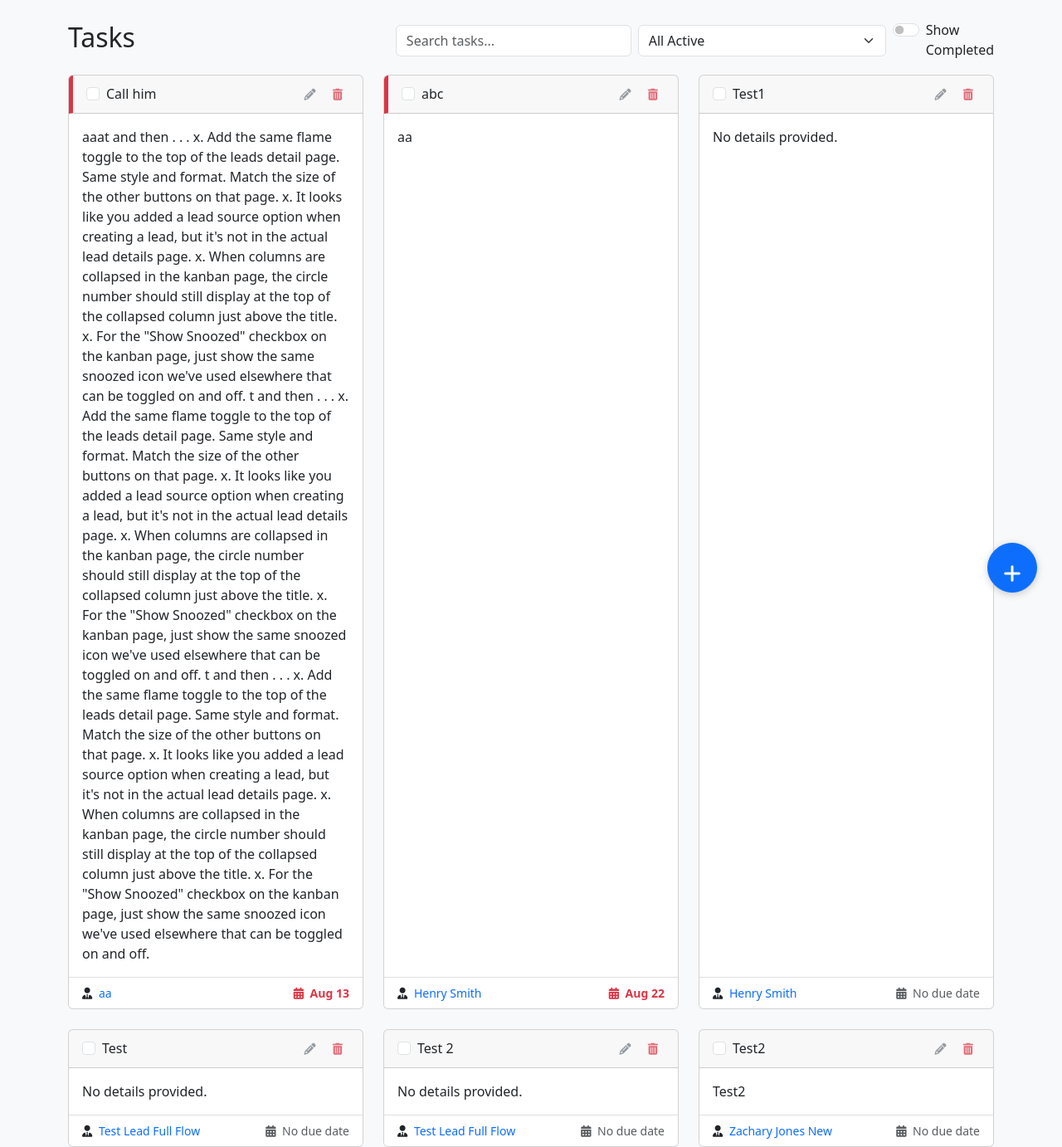
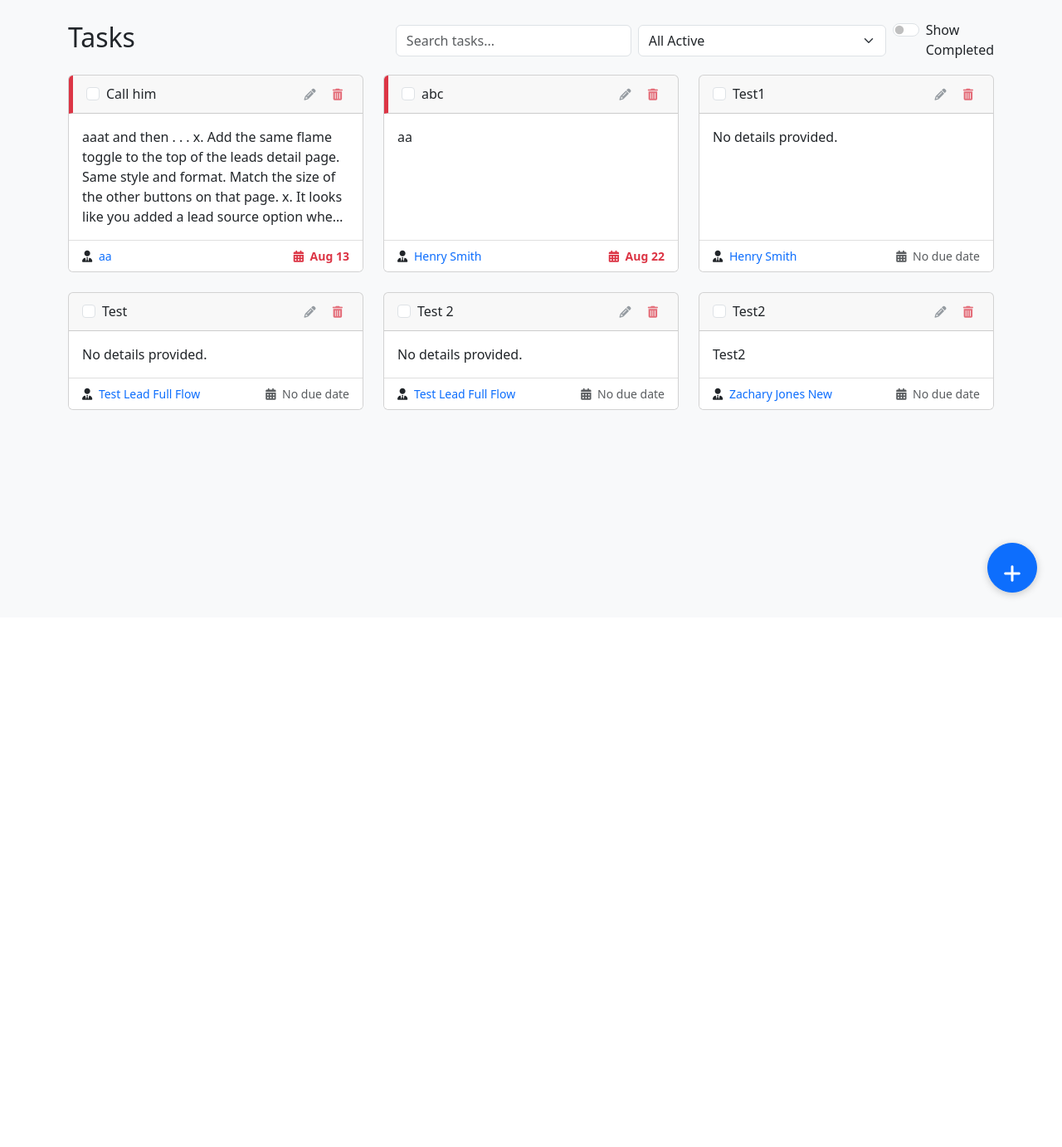
Before and after one commit to zjones90/Sales-App, a Flask app: page /tasks in a window 1280 px wide. Shown: the part 56-1438 px from the top of the page at 83% size. After the commit the page ends 777 px from the top, so only its background shows below. Run offline with Flask 3, Linux system fonts and the light colour scheme.

Commit message:
Refactor UI elements and forms for improved consistency and usability.
This commit addresses four separate UI and form-related tasks:

1.  **Task Card Line Limit:** Task card details in the task view are now limited to 5 lines with an ellipsis to prevent overflow and maintain a consistent card size.
2.  **Icon Style Unification:** The pencil and trash can icons on the lead details page have been updated to use Font Awesome icons, matching the style of other icons throughout the application.
3.  **Lead Form Consistency:** The lead form on the map page now includes the "Lead Source" field, making it consistent with the lead form on the leads page.
4.  **Collapsed Column Number Position:** The number in collapsed Kanban columns is now positioned at the top, above the title, and oriented correctly for better readability.

```diff
--- a/static/css/style.css
+++ b/static/css/style.css
@@ -345,3 +357,12 @@ body {
     from { opacity: 0; transform: translateY(-10px); }
     to { opacity: 1; transform: translateY(0); }
 }
+
+.task-details-clamp {
+    overflow: hidden;
+    text-overflow: ellipsis;
+    display: -webkit-box;
+    -webkit-line-clamp: 5; /* Limit to 5 lines */
+    -webkit-box-orient: vertical;
+    white-space: normal; /* Override any white-space settings */
+}
--- a/static/js/lead_detail.js
+++ b/static/js/lead_detail.js
@@ -465,7 +465,7 @@ document.addEventListener('DOMContentLoaded', () => {
 
         tasksToRender.forEach(task => {
             const li = document.createElement('li');
-            li.className = 'list-group-item task-item';
+            li.className = 'list-group-item task-item task-list-item';
             li.dataset.taskId = task.id;
             li.innerHTML = `
                 <div class="d-flex align-items-center">
@@ -473,8 +473,8 @@ document.addEventListener('DOMContentLoaded', () => {
                     <span>${task.title}</span>
                 </div>
                 <div class="task-actions">
-                    <button class="edit-task-btn btn btn-sm">✏️</button>
-                    <button class="delete-task-btn btn btn-sm">🗑️</button>
+                    <button class="edit-task-btn btn btn-sm btn-link text-secondary" title="Edit Task"><i class="fas fa-pencil-alt"></i></button>
+                    <button class="delete-task-btn btn btn-sm btn-link text-danger" title="Delete Task"><i class="fas fa-trash-alt"></i></button>
                 </div>
             `;
             tasksListEl.appendChild(li);
--- a/static/js/map.js
+++ b/static/js/map.js
@@ -189,6 +189,7 @@ document.addEventListener('DOMContentLoaded', () => {
     const addLastNameInput = document.getElementById('add-last-name');
     const addPhoneInput = document.getElementById('add-phone');
     const addAddressInput = document.getElementById('add-address');
+    const addLeadSourceInput = document.getElementById('add-lead-source');
 
     const editModalEl = document.getElementById('edit-modal');
     const editModal = new bootstrap.Modal(editModalEl);
@@ -481,6 +482,7 @@ document.addEventListener('DOMContentLoaded', () => {
             first_name: addFirstNameInput.value,
             last_name: addLastNameInput.value,
             phone: addPhoneInput.value,
+            source: addLeadSourceInput.value,
             address: {
                 lat: parseFloat(addLatInput.value),
                 lng: parseFloat(addLngInput.value),
--- a/static/js/tasks.js
+++ b/static/js/tasks.js
@@ -188,7 +188,7 @@ document.addEventListener('DOMContentLoaded', () => {
                     </div>
                 </div>
                 <div class="card-body">
-                    <p class="card-text">${task.details || 'No details provided.'}</p>
+                    <p class="card-text task-details-clamp">${task.details || 'No details provided.'}</p>
                 </div>
                 <div class="card-footer d-flex justify-content-between align-items-center">
                     <small class="task-lead">
```
Also changed, not shown: other parts of static/css/style.css (+21 -9 lines), templates/index.html (+21 -8 lines).
